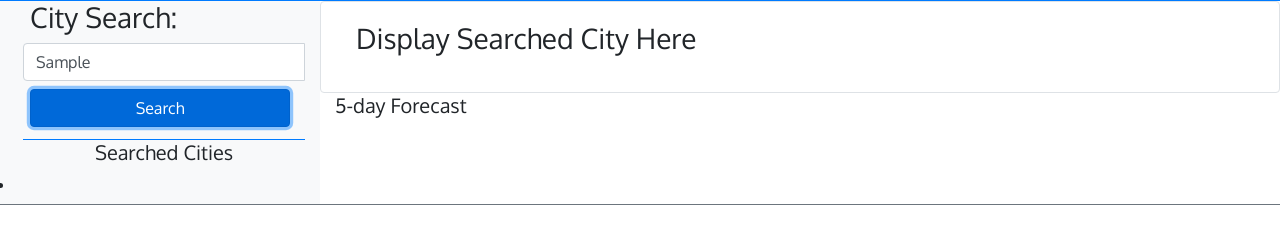
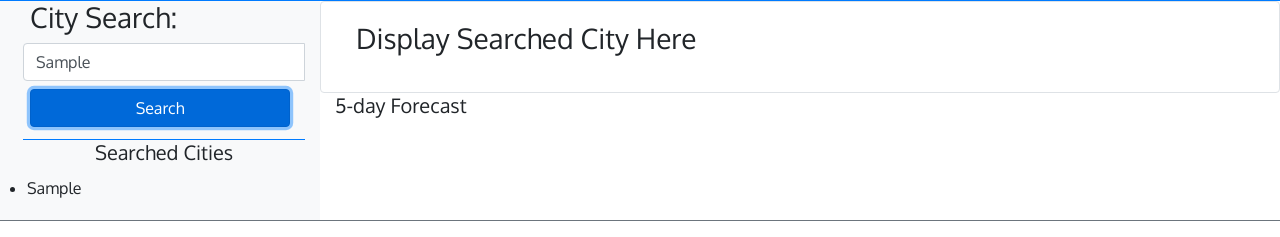
Before and after one commit to Mully7773/Weather-Dashboard, a plain HTML site: page index.html in a window 1280 px wide. Both pictures are taken after typing "Sample" into the empty fields and a click on the button "Search". Shown: the part 71-308 px from the top of the page. Drawn offline with nearby package versions, Linux system fonts and the light colour scheme; no server answers.

Commit message:
Search list shows up

```diff
--- a/assets/script.js
+++ b/assets/script.js
@@ -109,17 +109,17 @@ function citySearch(city) {
 
 searchButtonEl.on("click", function(event){
     event.preventDefault();
-    var city = cityEntryEl.val().trim().replace(" ", "+");
+    var city = cityEntryEl.val().trim().replace(" ", "+"); //for two-worded cities
     citySearch(city);
     getWeather(city);
     if(!searchHistory.includes(city)) {
         searchHistory.push(city);
-        var searchedCity = $("<li></li>");
-        searchedCity.addClass("listedCities");
+        var searchedCity = $("<li>");
+        searchedCity.text(city);
         appendListEl.append(searchedCity);
 
     };
 
-    localStorage.setItem("searchedCity", JSON.stringify(searchHistory));
+    localStorage.setItem("City", JSON.stringify(searchHistory));
     console.log(searchHistory);
 })
--- a/index.html
+++ b/index.html
@@ -51,7 +51,7 @@
                     <div class="row mt-2">
                         <div class="col-12">
                             <h5 class="text-center border-top border-primary mt-1 ml-2">Searched Cities</h5>
-                            <ul class="list-group mt-1" id="appendList">
+                            <ul class="list-group mt-1 p-1 m-2" id="appendList">
 
                                 <!-- This ul needs to have cities appended class= "listedCities" -->
                             </ul>
```
